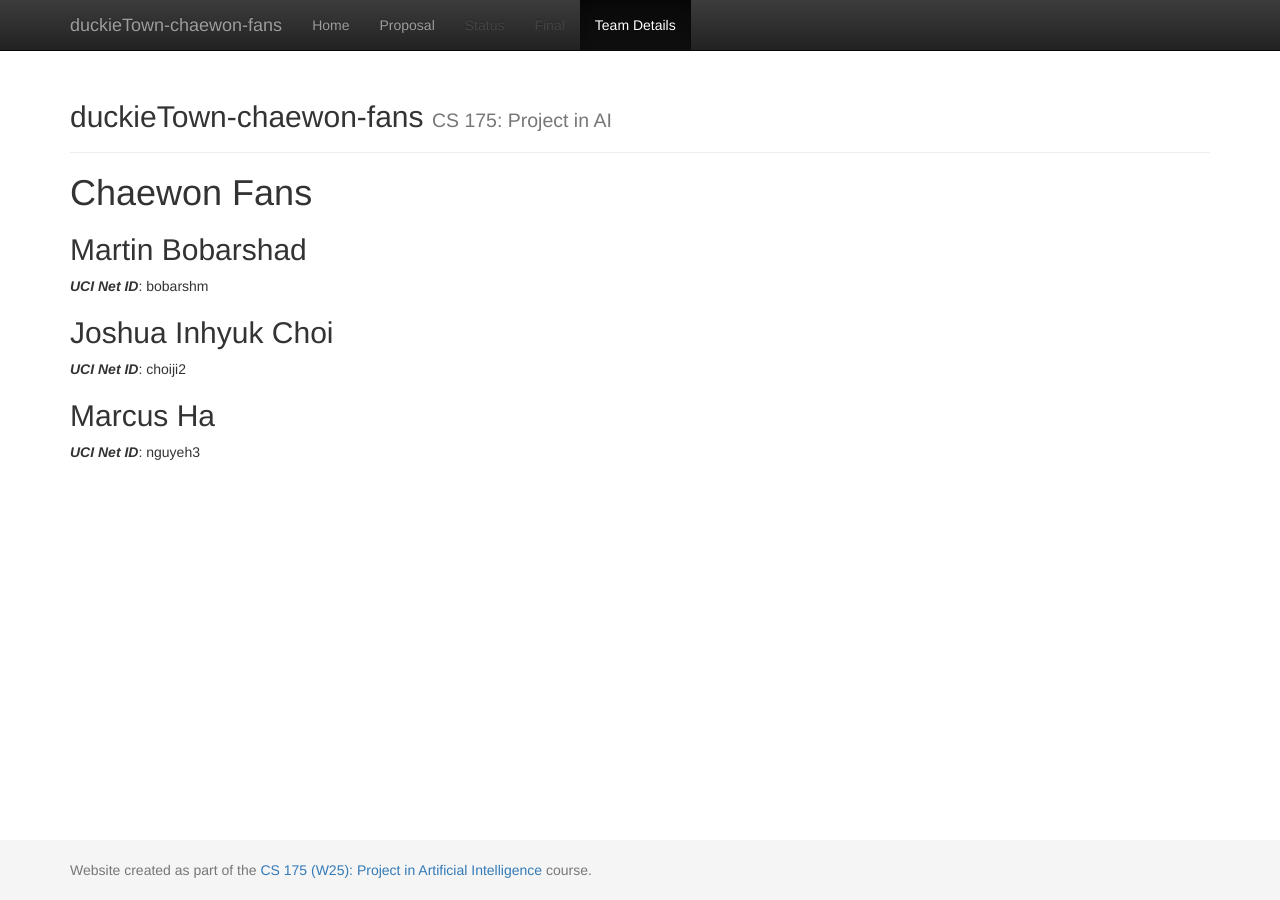
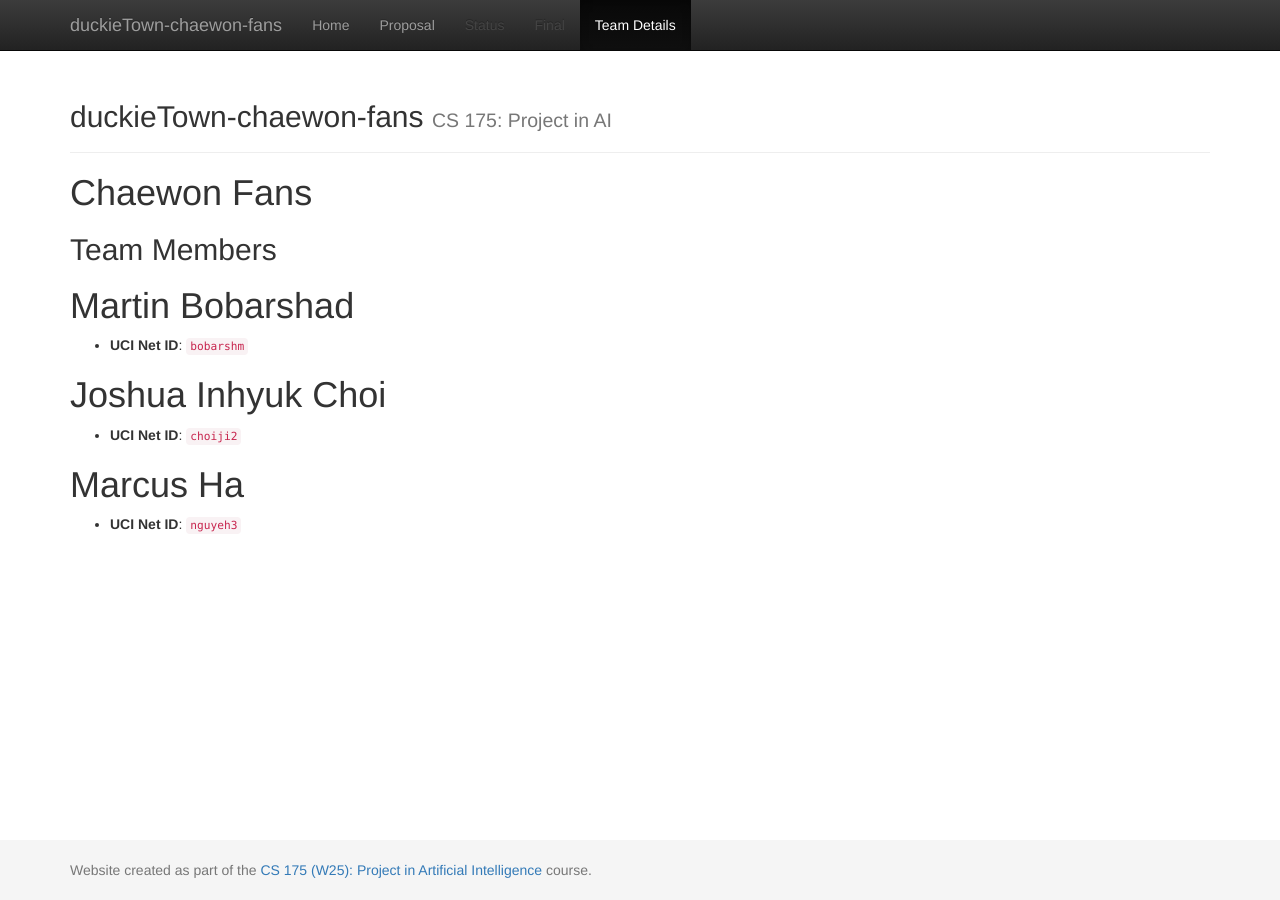
Before and after one commit to marcusha429/duckietown-chaewon-fans, a Jekyll site: the page built from docs/team.md, in a window 1280 px wide. Built offline with Jekyll 4.4.1, drawn with Linux system fonts in a browser that asks for light colours.

Commit message:
change team.md content

```diff
--- a/docs/team.md
+++ b/docs/team.md
@@ -5,12 +5,13 @@ title:  Chaewon Fans
 
 # {{ page.title }}
 
+## Team Members
 
-## Martin Bobarshad
-***UCI Net ID***: bobarshm
+# Martin Bobarshad
+- **UCI Net ID**: `bobarshm`
 
-## Joshua Inhyuk Choi
-***UCI Net ID***: choiji2
+# Joshua Inhyuk Choi
+- **UCI Net ID**: `choiji2`
 
-## Marcus Ha
-***UCI Net ID***: nguyeh3
+# Marcus Ha
+- **UCI Net ID**: `nguyeh3`
```
